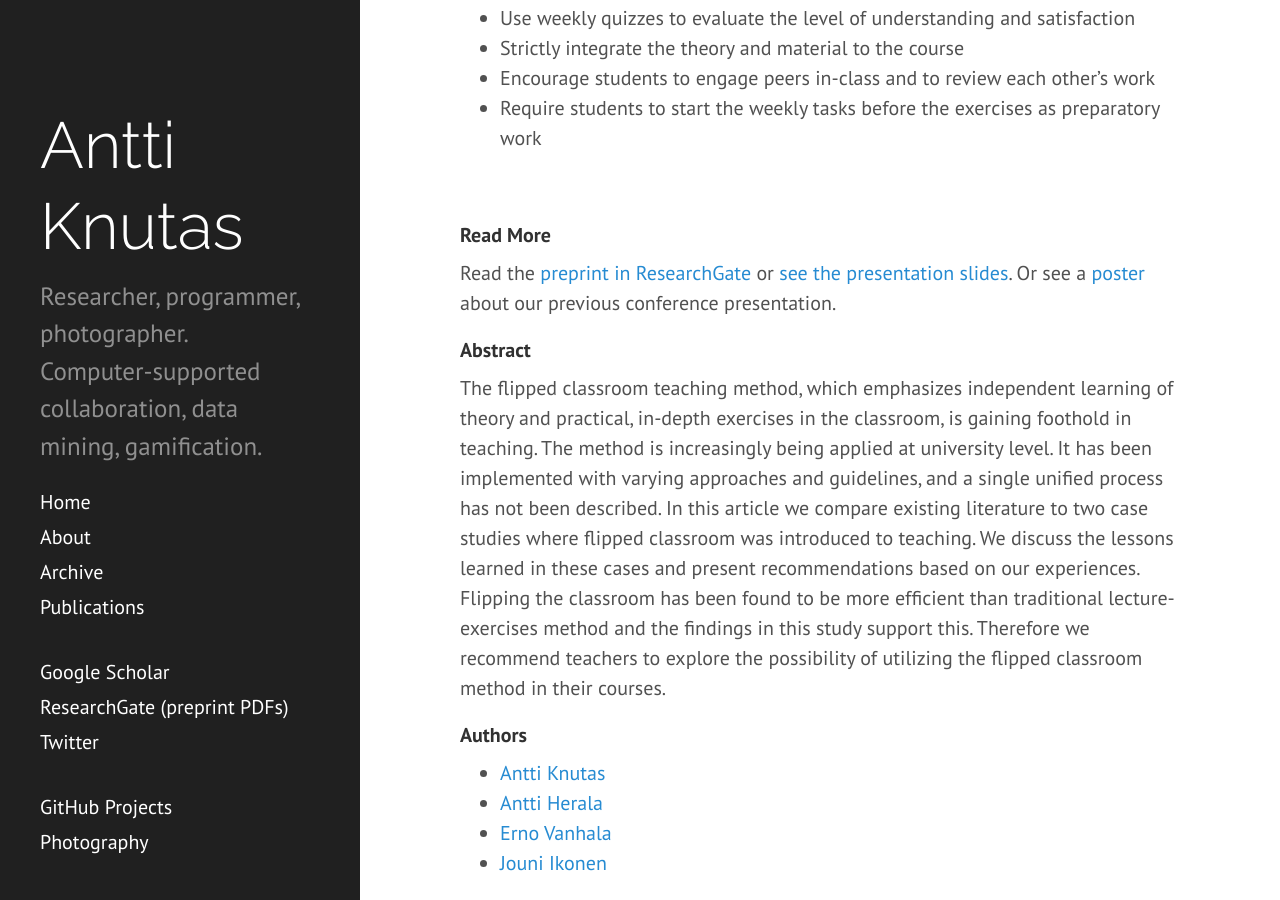
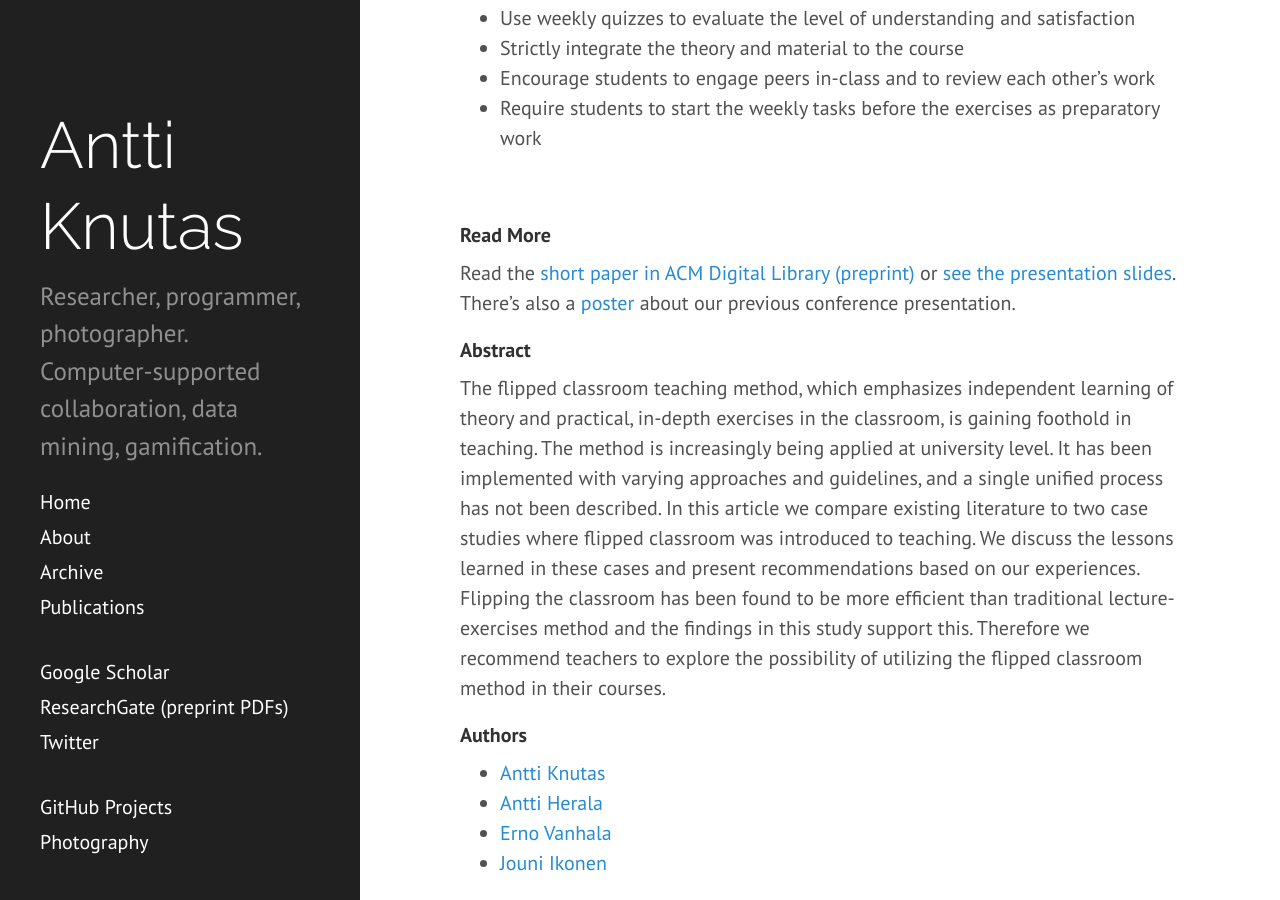
Before and after one commit to aknutas/aknutas.github.io, a Jekyll site: the page built from _posts/2016-07-12-flipped-pt-2.md, in a window 1280 px wide and 900 px high, scrolled down 567 px. Built offline with Jekyll 4.4.1, drawn with Linux system fonts in a browser that asks for light colours.

Commit message:
Changed additional resource links to DOI links

```diff
--- a/_posts/2016-07-12-flipped-pt-2.md
+++ b/_posts/2016-07-12-flipped-pt-2.md
@@ -21,7 +21,7 @@ To summarize, in the paper we published the following recommendations:
 <br/>
 
 #### Read More
-Read the [preprint in ResearchGate](https://www.researchgate.net/publication/304900887_The_Flipped_Classroom_Method_Lessons_Learned_from_Flipping_Two_Programming_Courses) or [see the presentation slides](https://www.icloud.com/keynote/0-ohKEGYlEkRXSWc9Uonv2Iuw#Flipped_Classroom_CST2016). Or see a [poster](/assets/PDFs/2016-06-02-flipped-pt-1-poster.pdf) about our previous conference presentation.
+Read the [short paper in ACM Digital Library](https://doi.org/10.1145/2983468.2983524) [(preprint)](https://www.researchgate.net/publication/304900887_The_Flipped_Classroom_Method_Lessons_Learned_from_Flipping_Two_Programming_Courses) or [see the presentation slides](http://doi.org/10.5281/zenodo.495592). There's also a [poster](http://doi.org/10.5281/zenodo.495582) about our previous conference presentation.
 
 #### Abstract
 The flipped classroom teaching method, which emphasizes independent learning of theory and practical, in-depth exercises in the classroom, is gaining foothold in teaching. The method is increasingly being applied at university level. It has been implemented with varying approaches and guidelines, and a single unified process has not been described. In this article we compare existing literature to two case studies where flipped classroom was introduced to teaching. We discuss the lessons learned in these cases and present recommendations based on our experiences. Flipping the classroom has been found to be more efficient than traditional lecture-exercises method and the findings in this study support this. Therefore we recommend teachers to explore the possibility of utilizing the flipped classroom method in their courses.
```
Also changed, not shown: _posts/2016-06-02-flipped-pt-1.md (+1 -1 lines).
